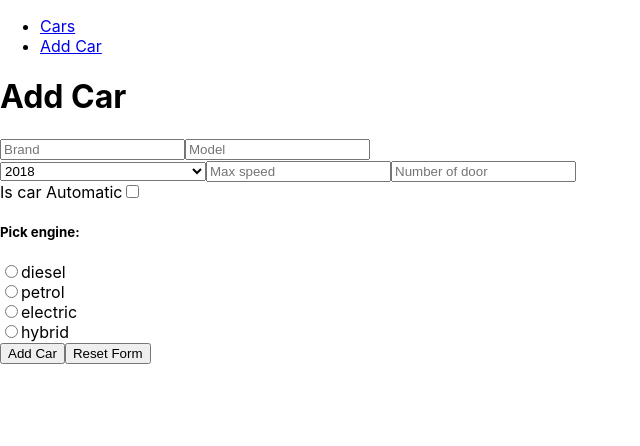
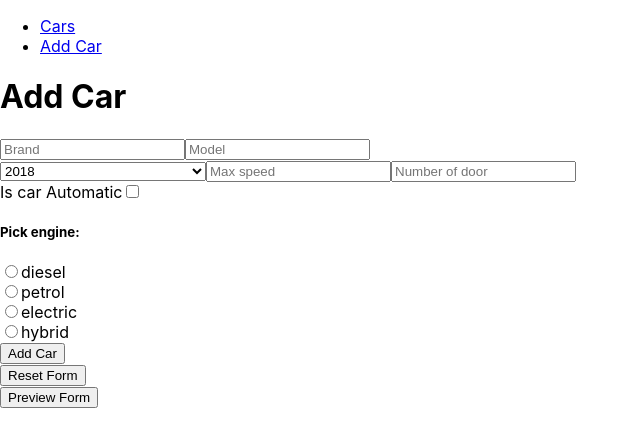
Before and after one commit to manePeric/cars-zadatak, a React (Create React App) app: page /add in a window 1280 px wide. Shown: the top 446 px of the page, without its empty margins (0-640 px from the left). Built offline with nearby package versions, Linux system fonts and the light colour scheme.

Commit message:
Peti i Sesti Zadatak

```diff
--- a/src/pages/AddCar.js
+++ b/src/pages/AddCar.js
@@ -54,6 +54,18 @@ function AddCar() {
     });
   };
 
+  const previewForm = () => {
+    alert(`
+      Brand: ${newCar.brand}
+      Model: ${newCar.model}
+      Year: ${newCar.year}
+      Max speed: ${newCar.maxSpeed}
+      Number of doors: ${newCar.numberOfDoors}
+      Is Automatic: ${newCar.isAutomatic ? 'Yes' : 'No'}
+      Engine: ${newCar.engine}
+    `);
+  };
+
   return (
     <div>
       <h1>Add Car</h1>
@@ -61,6 +73,8 @@ function AddCar() {
         <input
           value={newCar.brand}
           placeholder="Brand"
+          required
+          minLength = {2}
           onChange={({ target }) =>
             setNewCar({ ...newCar, brand: target.value })
           }
@@ -68,6 +82,8 @@ function AddCar() {
         <input
           value={newCar.model}
           placeholder="Model"
+          required
+          minLength={2}
           onChange={({ target }) =>
             setNewCar({ ...newCar, model: target.value })
           }
@@ -76,6 +92,7 @@ function AddCar() {
         <select
           style={{ width: 206 }}
           value={newCar.year}
+          required
           onChange={({ target }) =>
             setNewCar({ ...newCar, year: Number(target.value) })
           }
@@ -93,6 +110,7 @@ function AddCar() {
         <input
           value={newCar.numberOfDoors}
           placeholder="Number of door"
+          required
           onChange={({ target }) =>
             setNewCar({ ...newCar, numberOfDoors: target.value })
           }
@@ -103,6 +121,7 @@ function AddCar() {
           <input
             type="checkbox"
             checked={newCar.isAutomatic}
+            required
             onChange={({ target }) => {
               setNewCar({ ...newCar, isAutomatic: target.checked });
             }}
@@ -125,8 +144,13 @@ function AddCar() {
           ))}
         </div>
         <button>Add Car</button>
+        <br></br>
         <button type='button' onClick={resetForm}>
             Reset Form
+        </button>
+        <br></br>
+        <button type='button' onClick={previewForm}>
+            Preview Form
         </button>
       </form>
     </div>
```
